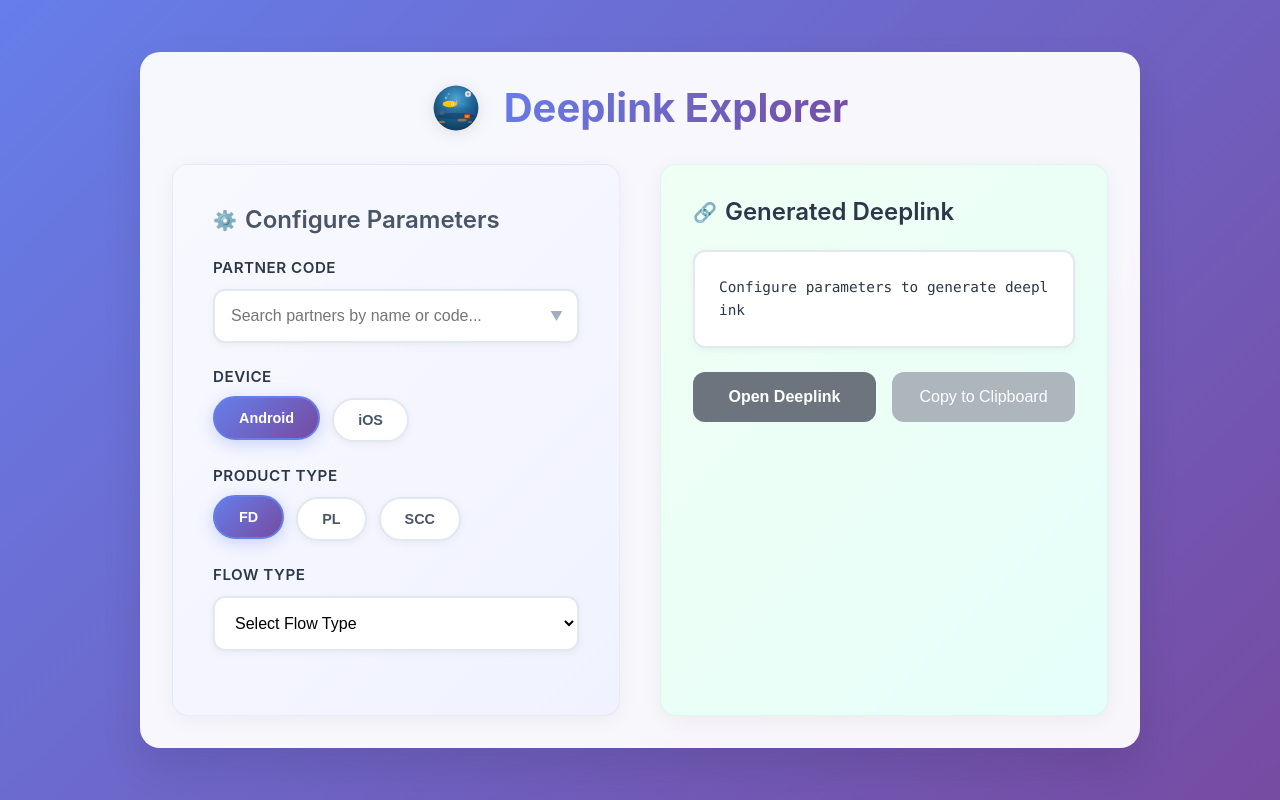
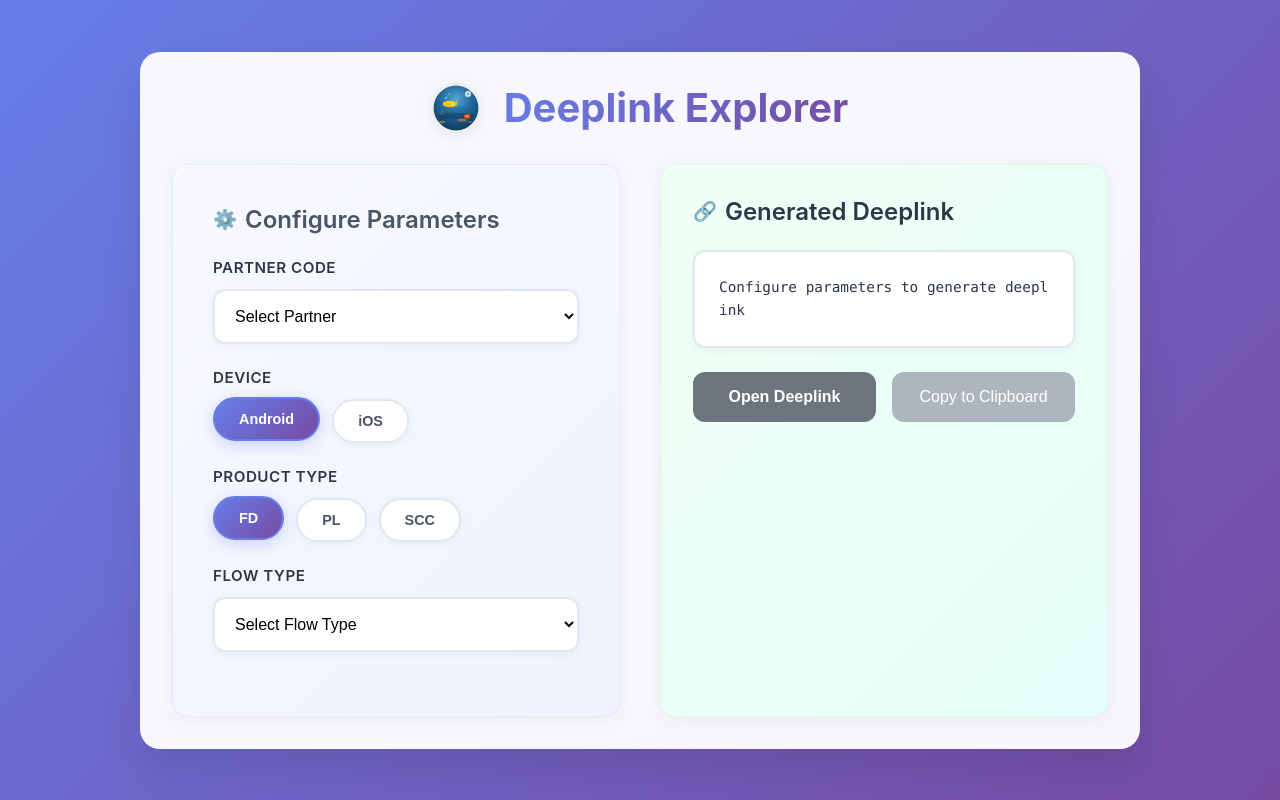
Before and after one commit to gazal24/deeplink-explorer, a React (Create React App) app: page / in a window 1280 px wide. Built offline with nearby package versions, Linux system fonts and the light colour scheme.

Commit message:
Revert to simple partner select dropdown
- Remove complex searchable dropdown implementation
- Return to clean, simple HTML select element
- Better performance and user experience
- Maintains all functionality with simpler UX

Sometimes the simplest solution is the best! 🎯

```diff
--- a/src/components/PartnerCodeSelector.tsx
+++ b/src/components/PartnerCodeSelector.tsx
@@ -1,8 +1,6 @@
 import React from 'react';
 import { PartnerCode } from '../types';
 import { useConfig } from '../hooks/useConfig';
-import SearchableDropdown from './SearchableDropdown';
-import './SearchableDropdown.css';
 
 interface PartnerCodeSelectorProps {
   selectedPartner: PartnerCode;
@@ -15,32 +13,36 @@ const PartnerCodeSelector: React.FC<PartnerCodeSelectorProps> = ({
 }) => {
   const { partners, loading, error } = useConfig();
 
-  const handlePartnerChange = (selectedCode: string) => {
+  const handlePartnerChange = (event: React.ChangeEvent<HTMLSelectElement>) => {
+    const selectedCode = event.target.value;
     const partner = partners.find(p => p.code === selectedCode);
     if (partner) {
       onPartnerSelect(partner);
     }
   };
 
-  // Transform partners to dropdown options
-  const partnerOptions = partners.map(partner => ({
-    value: partner.code,
-    label: partner.name,
-    sublabel: partner.baseUrl ? new URL(partner.baseUrl).hostname : undefined
-  }));
-
   return (
     <div className="parameter-group">
       <label>Partner Code</label>
 
-      <SearchableDropdown
-        options={partnerOptions}
-        value={selectedPartner.code}
-        onChange={handlePartnerChange}
-        placeholder="Search partners by name or code..."
-        loading={loading}
-        error={error}
-      />
+      {loading ? (
+        <div className="loading-message">Loading partners...</div>
+      ) : error ? (
+        <div className="error-message">Error: {error}</div>
+      ) : (
+        <select
+          value={selectedPartner.code}
+          onChange={handlePartnerChange}
+          className="parameter-select"
+        >
+          <option value="">Select Partner</option>
+          {partners.map(partner => (
+            <option key={partner.code} value={partner.code}>
+              {partner.name} ({partner.code})
+            </option>
+          ))}
+        </select>
+      )}
     </div>
   );
 };
--- a/src/components/SearchableDropdown.css
+++ /dev/null
@@ -1,224 +0,0 @@
-/* Searchable Dropdown Styles */
-.searchable-dropdown {
-  position: relative;
-  width: 100%;
-}
-
-.dropdown-container {
-  position: relative;
-  display: flex;
-  align-items: center;
-}
-
-.dropdown-input {
-  width: 100%;
-  padding: 1rem;
-  padding-right: 3rem;
-  border: 2px solid #e2e8f0;
-  border-radius: 12px;
-  font-size: 1rem;
-  background: white;
-  transition: all 0.3s ease;
-  box-shadow: 0 2px 8px rgba(0, 0, 0, 0.05);
-  cursor: pointer;
-}
-
-.dropdown-input:focus {
-  outline: none;
-  border-color: #667eea;
-  box-shadow: 0 0 0 3px rgba(102, 126, 234, 0.1);
-  transform: translateY(-1px);
-  cursor: text;
-}
-
-.dropdown-input-open {
-  border-bottom-left-radius: 4px;
-  border-bottom-right-radius: 4px;
-  border-color: #667eea;
-  cursor: text;
-}
-
-.dropdown-input:hover:not(:focus) {
-  border-color: #cbd5e0;
-}
-
-.dropdown-input:disabled {
-  background-color: #f7fafc;
-  cursor: not-allowed;
-  color: #a0aec0;
-}
-
-.dropdown-arrow {
-  position: absolute;
-  right: 1rem;
-  display: flex;
-  align-items: center;
-  justify-content: center;
-  pointer-events: none;
-}
-
-.dropdown-chevron {
-  color: #a0aec0;
-  font-size: 0.8rem;
-  transition: transform 0.2s ease;
-}
-
-.dropdown-chevron-up {
-  transform: rotate(180deg);
-}
-
-.dropdown-spinner {
-  font-size: 0.9rem;
-  animation: spin 1s linear infinite;
-}
-
-@keyframes spin {
-  from { transform: rotate(0deg); }
-  to { transform: rotate(360deg); }
-}
-
-.dropdown-error {
-  margin-top: 0.5rem;
-  padding: 0.75rem;
-  background: #fed7d7;
-  border: 1px solid #feb2b2;
-  border-radius: 8px;
-  color: #c53030;
-  font-size: 0.9rem;
-  font-weight: 500;
-}
-
-.dropdown-menu {
-  position: absolute;
-  top: 100%;
-  left: 0;
-  right: 0;
-  max-height: 300px;
-  overflow-y: auto;
-  background: white;
-  border: 2px solid #667eea;
-  border-top: none;
-  border-radius: 0 0 12px 12px;
-  box-shadow: 0 8px 24px rgba(0, 0, 0, 0.15);
-  z-index: 1000;
-}
-
-.dropdown-option {
-  padding: 0.75rem 1rem;
-  cursor: pointer;
-  transition: all 0.2s ease;
-  border-bottom: 1px solid #f7fafc;
-  display: flex;
-  justify-content: space-between;
-  align-items: center;
-}
-
-.dropdown-option:last-child {
-  border-bottom: none;
-}
-
-.dropdown-option:hover,
-.dropdown-option-highlighted {
-  background: #f7fafc;
-  transform: translateX(4px);
-}
-
-.dropdown-option-selected {
-  background: #e6fffa;
-  border-left: 4px solid #48bb78;
-}
-
-.dropdown-option-selected:hover,
-.dropdown-option-selected.dropdown-option-highlighted {
-  background: #b2f5ea;
-}
-
-.dropdown-option-main {
-  font-weight: 600;
-  color: #2d3748;
-  flex: 1;
-}
-
-.dropdown-option-code {
-  font-size: 0.85rem;
-  color: #667eea;
-  font-weight: 500;
-  font-family: 'SF Mono', 'Monaco', 'Inconsolata', 'Roboto Mono', monospace;
-  background: #f0f2ff;
-  padding: 0.25rem 0.5rem;
-  border-radius: 6px;
-  margin-left: 0.5rem;
-}
-
-.dropdown-no-results {
-  padding: 1.5rem;
-  text-align: center;
-  color: #a0aec0;
-  font-style: italic;
-}
-
-/* Custom scrollbar for dropdown */
-.dropdown-menu::-webkit-scrollbar {
-  width: 8px;
-}
-
-.dropdown-menu::-webkit-scrollbar-track {
-  background: #f1f1f1;
-  border-radius: 4px;
-}
-
-.dropdown-menu::-webkit-scrollbar-thumb {
-  background: #c1c1c1;
-  border-radius: 4px;
-}
-
-.dropdown-menu::-webkit-scrollbar-thumb:hover {
-  background: #a1a1a1;
-}
-
-/* Mobile responsiveness */
-@media (max-width: 768px) {
-  .dropdown-input {
-    padding: 0.875rem;
-    font-size: 0.95rem;
-  }
-
-  .dropdown-menu {
-    max-height: 250px;
-  }
-
-  .dropdown-option {
-    padding: 0.875rem;
-    flex-direction: column;
-    align-items: flex-start;
-    gap: 0.25rem;
-  }
-
-  .dropdown-option-code {
-    margin-left: 0;
-    align-self: flex-end;
-  }
-}
-
-/* Focus and accessibility */
-.dropdown-option:focus {
-  outline: 2px solid #667eea;
-  outline-offset: -2px;
-}
-
-/* Animation for dropdown open/close */
-.dropdown-menu {
-  animation: dropdownSlideIn 0.2s ease-out;
-  transform-origin: top;
-}
-
-@keyframes dropdownSlideIn {
-  from {
-    opacity: 0;
-    transform: scaleY(0.95) translateY(-8px);
-  }
-  to {
-    opacity: 1;
-    transform: scaleY(1) translateY(0);
-  }
-}
--- a/src/components/SearchableDropdown.tsx
+++ /dev/null
@@ -1,169 +0,0 @@
-import React, { useState, useRef, useEffect, useCallback } from 'react';
-
-interface Option {
-  value: string;
-  label: string;
-  sublabel?: string;
-}
-
-interface SearchableDropdownProps {
-  options: Option[];
-  value: string;
-  onChange: (value: string) => void;
-  placeholder?: string;
-  loading?: boolean;
-  error?: string | null;
-}
-
-const SearchableDropdown: React.FC<SearchableDropdownProps> = ({
-  options,
-  value,
-  onChange,
-  placeholder = "Search and select...",
-  loading = false,
-  error = null
-}) => {
-  const [isOpen, setIsOpen] = useState(false);
-  const [searchTerm, setSearchTerm] = useState('');
-  const [highlightedIndex, setHighlightedIndex] = useState(-1);
-  const dropdownRef = useRef<HTMLDivElement>(null);
-  const inputRef = useRef<HTMLInputElement>(null);
-
-  // Filter options based on search term
-  const filteredOptions = options.filter(option =>
-    option.label.toLowerCase().includes(searchTerm.toLowerCase()) ||
-    option.value.toLowerCase().includes(searchTerm.toLowerCase())
-  );
-
-  // Get the currently selected option
-  const selectedOption = options.find(option => option.value === value);
-
-  // Close dropdown when clicking outside
-  useEffect(() => {
-    const handleClickOutside = (event: MouseEvent) => {
-      if (dropdownRef.current && !dropdownRef.current.contains(event.target as Node)) {
-        setIsOpen(false);
-        setSearchTerm('');
-        setHighlightedIndex(-1);
-      }
-    };
-
-    document.addEventListener('mousedown', handleClickOutside);
-    return () => document.removeEventListener('mousedown', handleClickOutside);
-  }, []);
-
-  const handleOptionSelect = useCallback((option: Option) => {
-    onChange(option.value);
-    setIsOpen(false);
-    setSearchTerm('');
-    setHighlightedIndex(-1);
-  }, [onChange]);
-
-  const handleInputClick = () => {
-    setIsOpen(true);
-    setSearchTerm('');
-    if (inputRef.current) {
-      inputRef.current.focus();
-    }
-  };
-
-  // Handle keyboard navigation
-  useEffect(() => {
-    const handleKeyDown = (event: KeyboardEvent) => {
-      if (!isOpen) return;
-
-      switch (event.key) {
-        case 'ArrowDown':
-          event.preventDefault();
-          setHighlightedIndex(prev =>
-            prev < filteredOptions.length - 1 ? prev + 1 : prev
-          );
-          break;
-        case 'ArrowUp':
-          event.preventDefault();
-          setHighlightedIndex(prev => prev > 0 ? prev - 1 : 0);
-          break;
-        case 'Enter':
-          event.preventDefault();
-          if (highlightedIndex >= 0 && highlightedIndex < filteredOptions.length) {
-            handleOptionSelect(filteredOptions[highlightedIndex]);
-          }
-          break;
-        case 'Escape':
-          setIsOpen(false);
-          setSearchTerm('');
-          setHighlightedIndex(-1);
-          break;
-      }
-    };
-
-    document.addEventListener('keydown', handleKeyDown);
-    return () => document.removeEventListener('keydown', handleKeyDown);
-  }, [isOpen, highlightedIndex, filteredOptions, handleOptionSelect]);
-
-  const handleSearchChange = (event: React.ChangeEvent<HTMLInputElement>) => {
-    setSearchTerm(event.target.value);
-    setHighlightedIndex(-1);
-  };
-
-  return (
-    <div className="searchable-dropdown" ref={dropdownRef}>
-      <div className="dropdown-container">
-        <input
-          ref={inputRef}
-          type="text"
-          className={`dropdown-input ${isOpen ? 'dropdown-input-open' : ''}`}
-          value={isOpen ? searchTerm : (selectedOption ? `${selectedOption.label} (${selectedOption.value})` : '')}
-          onChange={handleSearchChange}
-          onClick={handleInputClick}
-          placeholder={loading ? "Loading..." : placeholder}
-          disabled={loading}
-          readOnly={!isOpen}
-        />
-        <div className="dropdown-arrow">
-          {loading ? (
-            <div className="dropdown-spinner">⏳</div>
-          ) : (
-            <span className={`dropdown-chevron ${isOpen ? 'dropdown-chevron-up' : ''}`}>
-              ▼
-            </span>
-          )}
-        </div>
-      </div>
-
-      {error && (
-        <div className="dropdown-error">{error}</div>
-      )}
-
-      {isOpen && (
-        <div className="dropdown-menu">
-          {filteredOptions.length === 0 ? (
-            <div className="dropdown-no-results">
-              {searchTerm ? `No partners found for "${searchTerm}"` : 'No partners available'}
-            </div>
-          ) : (
-            filteredOptions.map((option, index) => (
-              <div
-                key={option.value}
-                className={`dropdown-option ${
-                  index === highlightedIndex ? 'dropdown-option-highlighted' : ''
-                } ${option.value === value ? 'dropdown-option-selected' : ''}`}
-                onClick={() => handleOptionSelect(option)}
-                onMouseEnter={() => setHighlightedIndex(index)}
-              >
-                <div className="dropdown-option-main">
-                  {option.label}
-                </div>
-                <div className="dropdown-option-code">
-                  {option.value}
-                </div>
-              </div>
-            ))
-          )}
-        </div>
-      )}
-    </div>
-  );
-};
-
-export default SearchableDropdown;
```
